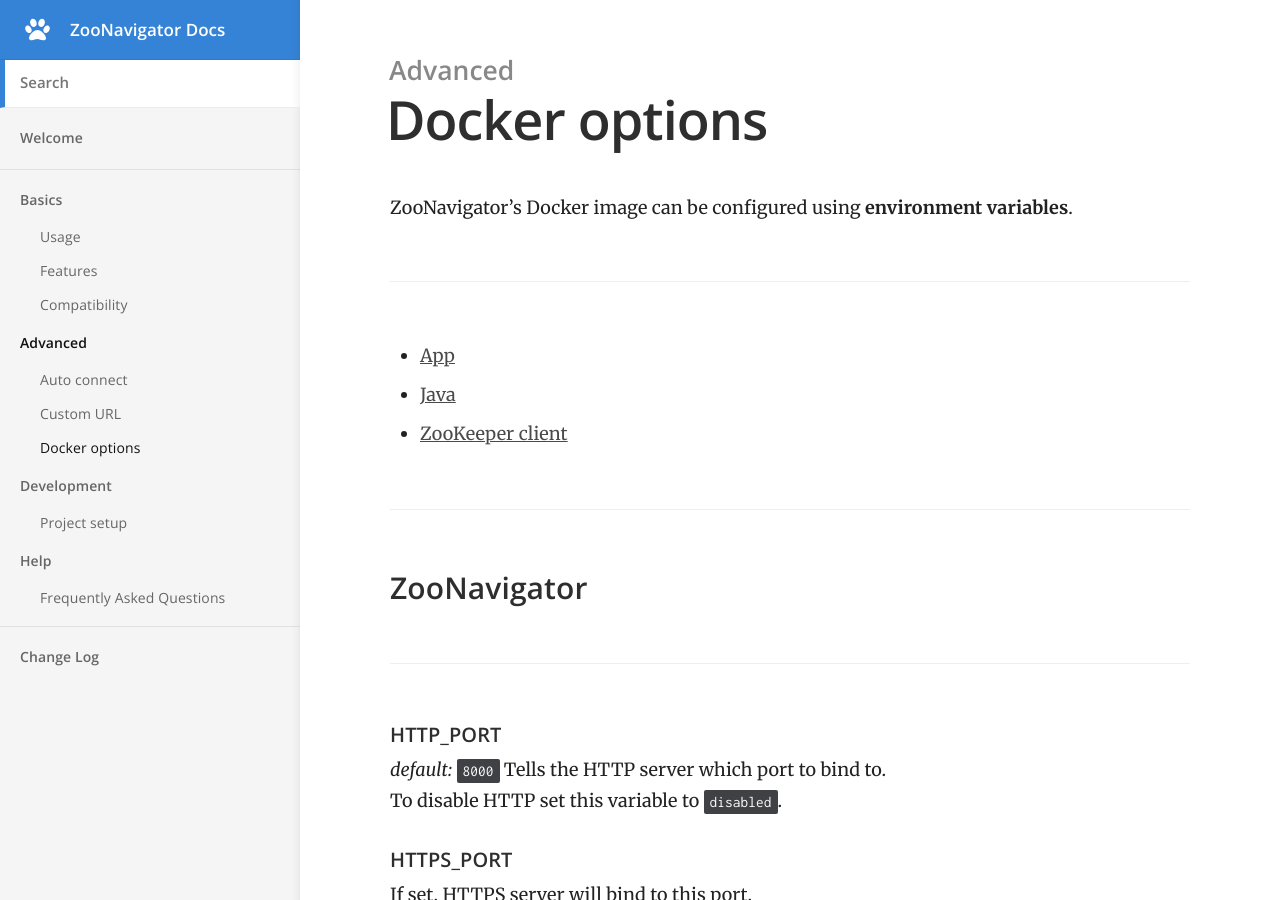
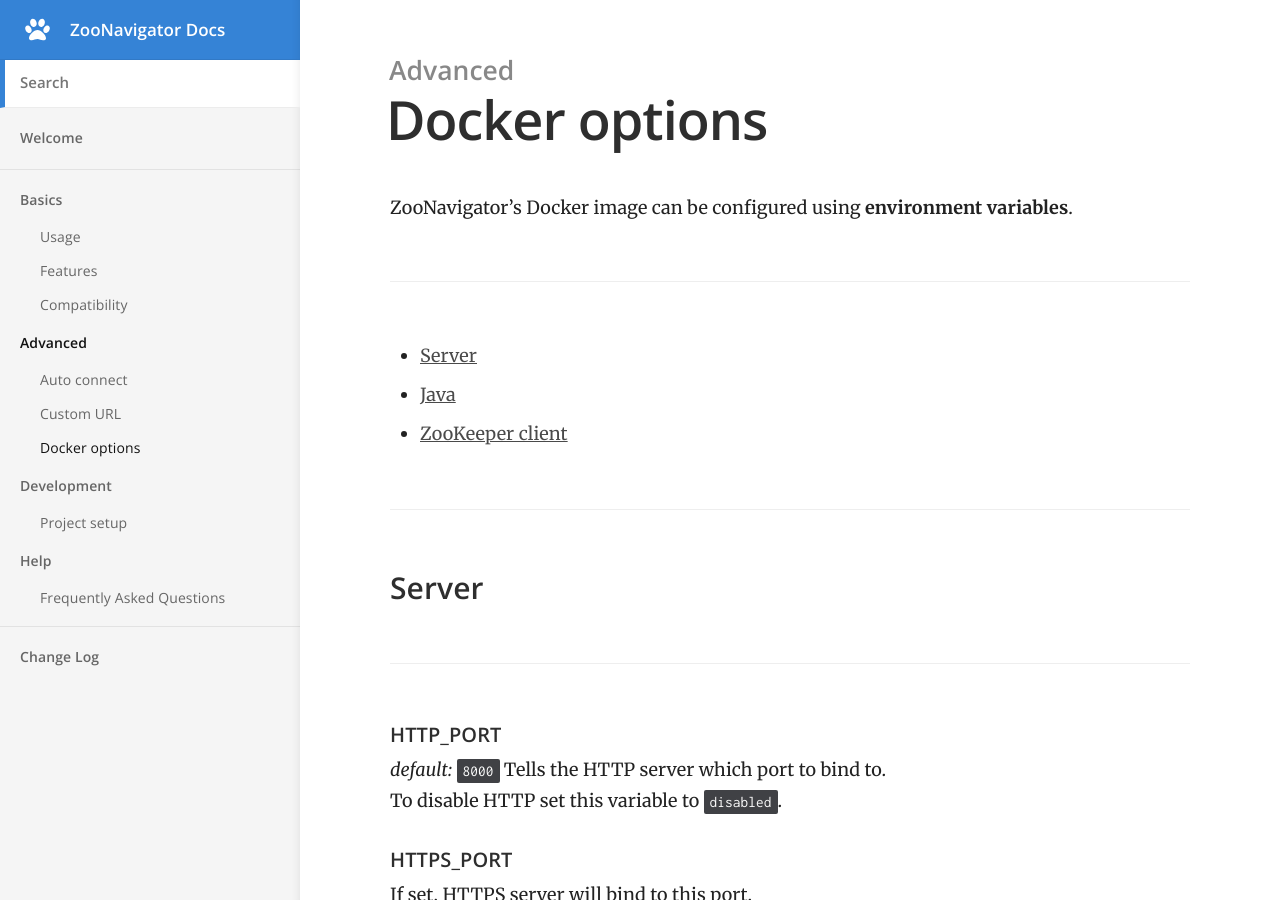
Before and after one commit to elkozmon/zoonavigator, a Jekyll site: the page built from _docs/advanced/docker-options.md, in a window 1280 px wide and 900 px high. Built offline with Jekyll 4.4.1, drawn with Linux system fonts in a browser that asks for light colours; nearby versions of some CDN libraries.

Commit message:
Rename section

```diff
--- a/_docs/advanced/docker-options.md
+++ b/_docs/advanced/docker-options.md
@@ -8,12 +8,12 @@
 
 ---
 
-* [App](#app)
+* [Server](#server)
 * [Java](#java)
 * [ZooKeeper client](#zookeeper-client)
 
 
-### ZooNavigator
+### Server
 
 ---
 
```
